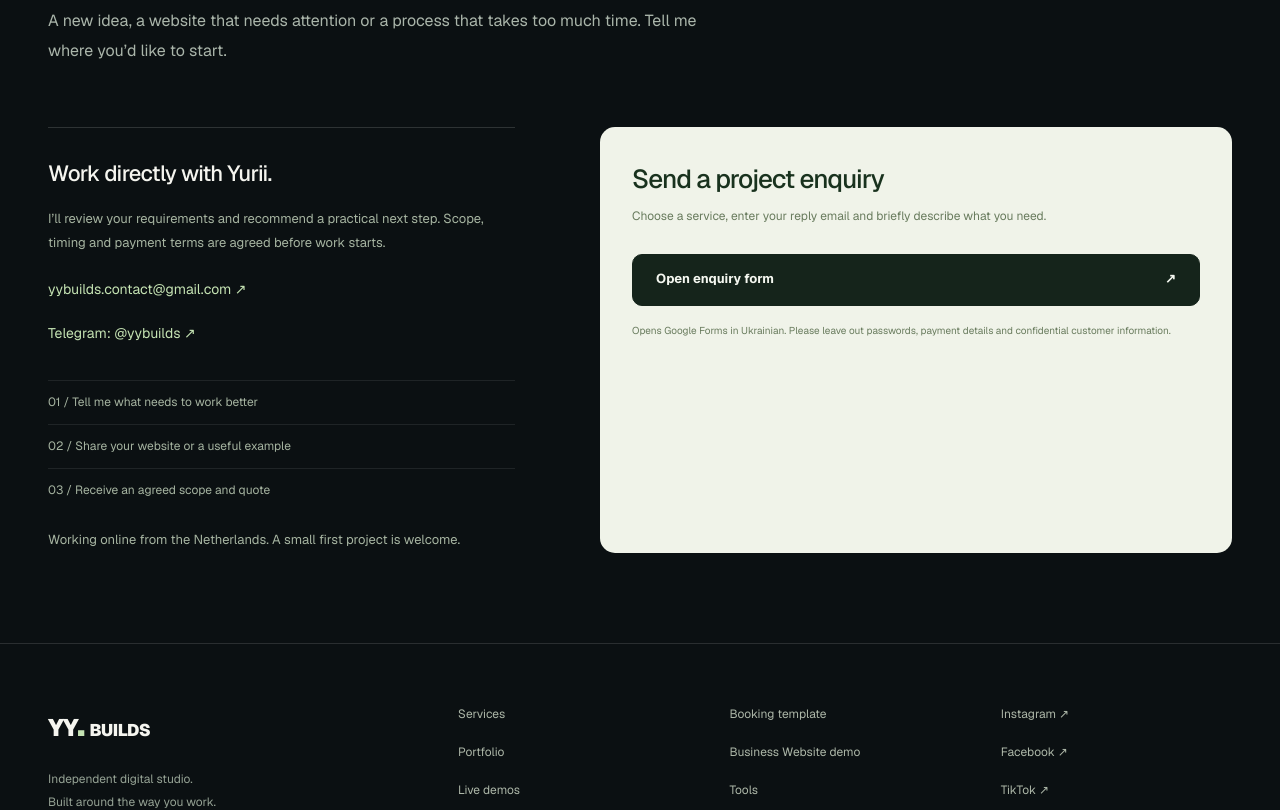
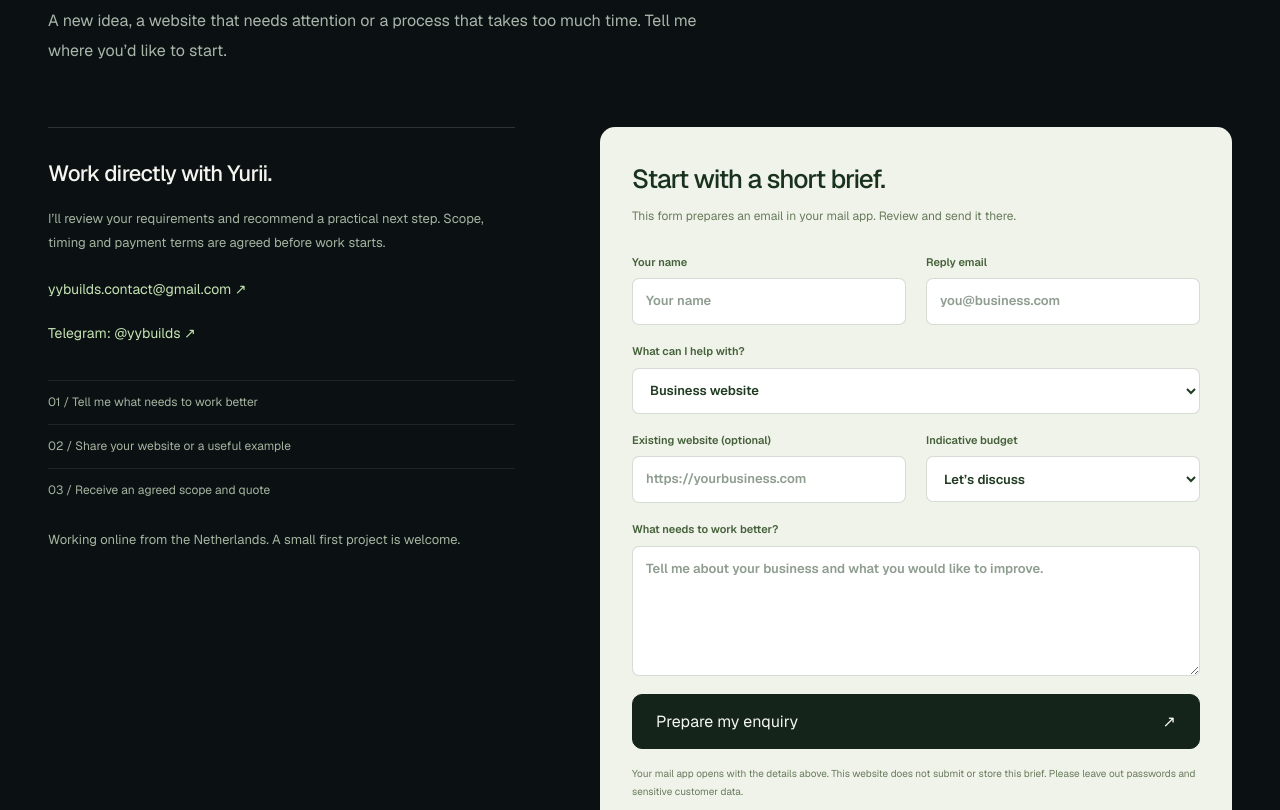
Before and after one commit to hellonexavo/nexavo, a Next.js app: page /contact in a window 1280 px wide. Shown: the part 400-1210 px from the top of the page. Built offline with nearby package versions, Linux system fonts and the light colour scheme.

Commit message:
Restore existing contact flow pending a fuller enquiry form

```diff
--- a/app/[locale]/[[...section]]/page.tsx
+++ b/app/[locale]/[[...section]]/page.tsx
@@ -2,15 +2,8 @@ import Link from "next/link";
 import { notFound } from "next/navigation";
 import type { Metadata } from "next";
 import s from "./locale.module.css";
-import { enquiryFormUrl } from "../../lib/contact";
 const langs=["uk","pl","en","nl"] as const;
 type L=typeof langs[number];
-const enquiryLabels = {
-  uk: "Залишити заявку",
-  pl: "Otwórz formularz (po ukraińsku)",
-  en: "Open enquiry form (in Ukrainian)",
-  nl: "Open het aanvraagformulier (in het Oekraïens)",
-};
 const paths=["","services","pricing","investors","about","contact","demos","portfolio"] as const;
 type P=typeof paths[number];
 const tr={
@@ -37,7 +30,7 @@ return <div className={s.site} lang={l}><header className={s.header}><div classN
 {p==="pricing"&&<section className={s.light}><div className={s.wrap}><p className={s.eyebrow}>YY / PRICING</p><h1 className={s.title}>{d.prices}</h1><p className={s.sub}>{d.pricesText}</p><div className={s.prices}>{d.priceRows.map(([name,cost])=><div className={s.priceRow} key={name}><h3>{name}</h3><strong>{cost}</strong><Link href={link(l,"contact")}>{d.talk} ↗</Link></div>)}</div></div></section>}
 {p==="investors"&&<><section className={s.hero}><div className={s.wrap}><p className={s.eyebrow}>YY / COMPANY OVERVIEW · 2026</p><h1>{d.invest}</h1><p className={s.lead}>{d.investText}</p><Link className={s.button} href={link(l,"contact")}>{d.talk} ↗</Link><p className={s.noteDark}>{d.disclaimer}</p></div></section><section className={s.light}><div className={s.wrap}><div className={s.grid}>{headings(d.investRows)}</div><h2>{d.products}</h2><div className={s.grid}>{headings(d.productRows)}</div><p className={s.note}>{d.note}</p></div></section></>}
 {p==="about"&&<section className={s.light}><div className={s.wrap}><p className={s.eyebrow}>YY / ABOUT</p><h1 className={s.title}>{d.about}</h1><p className={s.sub}>{d.aboutText}</p></div></section>}
-{p==="contact"&&<section className={s.light}><div className={s.wrap}><p className={s.eyebrow}>YY / CONTACT</p><h1 className={s.title}>{d.contact}</h1><p className={s.sub}>{d.contactText}</p><div className={s.contact}><a className={s.darkButton} href={enquiryFormUrl}>{enquiryLabels[l]} ↗</a><a href="mailto:yybuilds.contact@gmail.com?subject=YY%20Builds%20project%20enquiry">{d.email} ↗</a><p>{d.emailNote}</p></div></div></section>}
+{p==="contact"&&<section className={s.light}><div className={s.wrap}><p className={s.eyebrow}>YY / CONTACT</p><h1 className={s.title}>{d.contact}</h1><p className={s.sub}>{d.contactText}</p><div className={s.contact}><strong>yybuilds.contact@gmail.com</strong><a className={s.darkButton} href="mailto:yybuilds.contact@gmail.com?subject=YY%20Builds%20project%20enquiry">{d.email} ↗</a><p>{d.emailNote}</p></div></div></section>}
 {(p==="demos"||p==="portfolio")&&<section className={s.light}><div className={s.wrap}><p className={s.eyebrow}>YY / SHOWCASE</p><h1 className={s.title}>{p==="demos"?d.demos:d.portfolio}</h1><p className={s.sub}>{p==="demos"?d.demosText:d.portfolioText}</p><Link className={s.darkButton} href={"/"+p}>{d.view} ↗</Link></div></section>}
 </main><footer className={s.footer}><div className={s.wrap}><strong>YY<span>.</span> BUILDS</strong><p>{d.foot}</p><a href="mailto:yybuilds.contact@gmail.com">yybuilds.contact@gmail.com</a><p className={s.small}>{d.disclaimer}</p><div className={s.bottomLinks}>{paths.map((z,i)=><Link href={link(l,z)} key={z}>{d.nav[i]}</Link>)}</div></div></footer></div>;
 }
--- /dev/null
+++ b/app/components/ProjectBrief.tsx
@@ -0,0 +1,132 @@
+"use client";
+import { useState } from "react";
+import { services, projectEmail } from "../lib/services";
+import s from "../studio.module.css";
+export default function ProjectBrief({
+  initialService,
+}: {
+  initialService: string;
+}) {
+  const [name, setName] = useState("");
+  const [email, setEmail] = useState("");
+  const [service, setService] = useState(
+    services.some((item) => item.id === initialService)
+      ? initialService
+      : "website",
+  );
+  const [url, setUrl] = useState("");
+  const [budget, setBudget] = useState("Let’s discuss");
+  const [message, setMessage] = useState("");
+  const [prepared, setPrepared] = useState(false);
+  const chosen =
+    services.find((item) => item.id === service)?.title || "Project enquiry";
+  const body = `Name: ${name.trim()}\nReply email: ${email.trim()}\nService: ${chosen}\nExisting website: ${url.trim() || "Not supplied"}\nBudget: ${budget}\n\nWhat I need:\n${message.trim()}`;
+  const href = `mailto:${projectEmail}?subject=${encodeURIComponent(`YY Builds enquiry — ${chosen}`)}&body=${encodeURIComponent(body)}`;
+  return (
+    <form
+      className={s.briefForm}
+      onSubmit={(event) => {
+        event.preventDefault();
+        setPrepared(true);
+        window.location.href = href;
+      }}
+    >
+      <h2>Start with a short brief.</h2>
+      <p>
+        This form prepares an email in your mail app. Review and send it there.
+      </p>
+      <div className={s.formFields}>
+        <label>
+          Your name
+          <input
+            autoComplete="name"
+            required
+            maxLength={100}
+            value={name}
+            onChange={(e) => setName(e.target.value)}
+            placeholder="Your name"
+          />
+        </label>
+        <label>
+          Reply email
+          <input
+            type="email"
+            autoComplete="email"
+            required
+            maxLength={200}
+            value={email}
+            onChange={(e) => setEmail(e.target.value)}
+            placeholder="you@business.com"
+          />
+        </label>
+      </div>
+      <label>
+        What can I help with?
+        <select value={service} onChange={(e) => setService(e.target.value)}>
+          {services.map((item) => (
+            <option value={item.id} key={item.id}>
+              {item.title}
+            </option>
+          ))}
+        </select>
+      </label>
+      <div className={s.formFields}>
+        <label>
+          Existing website (optional)
+          <input
+            type="url"
+            autoComplete="url"
+            maxLength={250}
+            value={url}
+            onChange={(e) => setUrl(e.target.value)}
+            placeholder="https://yourbusiness.com"
+          />
+        </label>
+        <label>
+          Indicative budget
+          <select value={budget} onChange={(e) => setBudget(e.target.value)}>
+            {[
+              "Let’s discuss",
+              "Under €200",
+              "€200–€600",
+              "€600–€1,500",
+              "€1,500+",
+            ].map((item) => (
+              <option key={item}>{item}</option>
+            ))}
+          </select>
+        </label>
+      </div>
+      <label>
+        What needs to work better?
+        <textarea
+          required
+          minLength={10}
+          maxLength={1500}
+          value={message}
+          onChange={(e) => setMessage(e.target.value)}
+          placeholder="Tell me about your business and what you would like to improve."
+        />
+      </label>
+      <button type="submit" className={s.darkButton}>
+        Prepare my enquiry <span aria-hidden="true">↗</span>
+      </button>
+      <p className={s.formHint}>
+        Your mail app opens with the details above. This website does not submit
+        or store this brief. Please leave out passwords and sensitive customer
+        data.
+      </p>
+      {prepared && (
+        <div role="status">
+          <p className={s.formHint}>
+            Email prepared. It has not been sent by this website. If your mail
+            app did not open, use the link below or email us directly.
+          </p>
+          <a className={s.emailFallback} href={href}>
+            Open the prepared email again ↗
+          </a>
+        </div>
+      )}
+    </form>
+  );
+}
--- a/app/contact/page.tsx
+++ b/app/contact/page.tsx
@@ -1,6 +1,5 @@
 import { StudioFrame } from "../components/StudioFrame";
-import { enquiryFormUrl } from "../lib/contact";
-import { services } from "../lib/services";
+import ProjectBrief from "../components/ProjectBrief";
 import s from "../studio.module.css";
 export const metadata = {
   title: "Discuss Your Project | YY Builds",
@@ -13,8 +12,7 @@ export default async function Contact({
 }: {
   searchParams: Promise<{ service?: string }>;
 }) {
-  const { service } = await searchParams;
-  const selectedService = services.find((item) => item.id === service);
+  const params = await searchParams;
   return (
     <StudioFrame>
       <div className={s.wrap}>
@@ -57,21 +55,7 @@ export default async function Contact({
               welcome.
             </p>
           </aside>
-          <section className={s.briefForm} aria-labelledby="enquiry-heading">
-            <h2 id="enquiry-heading">Send a project enquiry</h2>
-            <p>
-              {selectedService
-                ? `Tell me what you need for ${selectedService.title}. Include the service name in your description if it isn’t listed in the form.`
-                : "Choose a service, enter your reply email and briefly describe what you need."}
-            </p>
-            <a className={s.darkButton} href={enquiryFormUrl}>
-              Open enquiry form <span aria-hidden="true">↗</span>
-            </a>
-            <p className={s.formHint}>
-              Opens Google Forms in Ukrainian. Please leave out passwords,
-              payment details and confidential customer information.
-            </p>
-          </section>
+          <ProjectBrief initialService={params.service || ""} />
         </div>
       </div>
     </StudioFrame>
--- a/app/lib/contact.ts
+++ b/app/lib/contact.ts
@@ -1,6 +1,3 @@
-export const enquiryFormUrl =
-  "https://docs.google.com/forms/d/e/1FAIpQLSfpZsnTOhyaeM36cFbjcXHG9NiQv0d9ucbyCXwZtkUvoJ27FA/viewform";
-
 export const contactDetails = {
   email: "yybuilds.contact@gmail.com",
   telegram: "@yybuilds",
```
